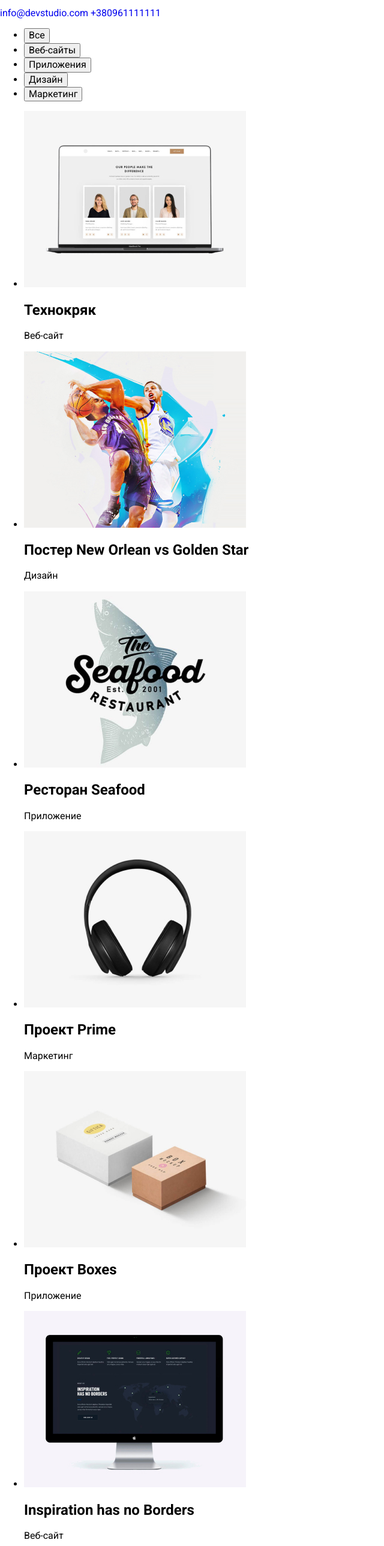
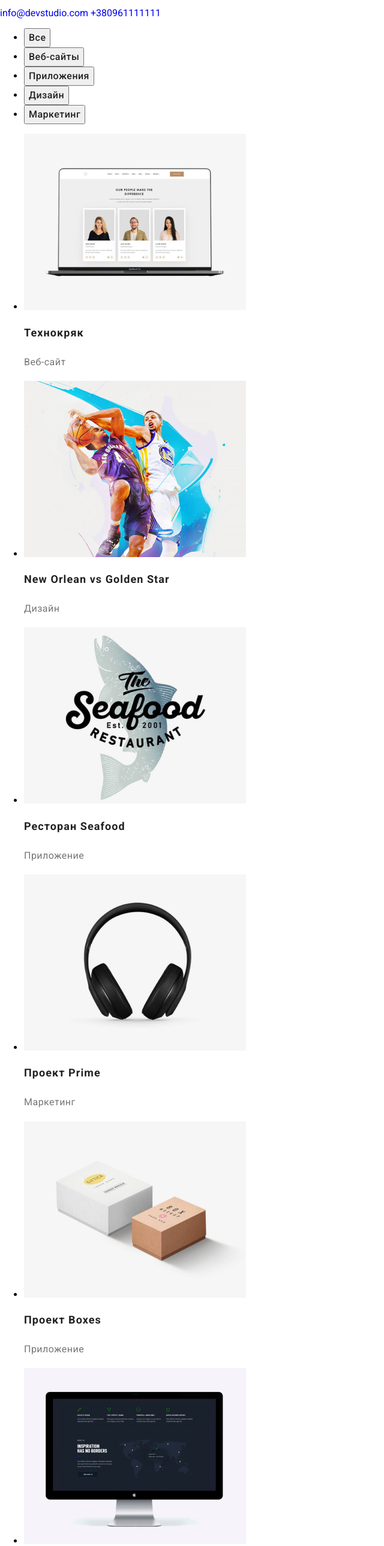
Before and after one commit to Dimka333/goit-markup-hw-02, a plain HTML site: page portfolio.html in a window 1280 px wide. Shown: the part 98-2676 px from the top of the page at 60% size, without its empty margins (0-640 px from the left). Drawn offline with nearby package versions, Linux system fonts and the light colour scheme.

Commit message:
ДЗ исправление

```diff
--- a/css/styles.css
+++ b/css/styles.css
@@ -146,11 +146,17 @@ body {
 /* ======END  OUR TEAM====== */
 
 /* ======FOOTER====== */
+
 .footer-logo-blue {
   color: #2196f3;
 }
-/* .footer-logo-white { */
-  color: white;
+
+.footer-logo-link {
+  font-family: var(--secondary-font);
+  font-weight: 700;
+  font-size: 26px;
+  line-height: 1.192;
+  letter-spacing: 0.03em;
 }
 
 .footer-address-map {
@@ -158,7 +164,7 @@ body {
   font-size: 14px;
   line-height: 1.714;
   letter-spacing: 0.03em;
-  color: #FFFFFF;
+  /* color: #FFFFFF; */
 }
 .footer-address-link {
   font-weight: 400;
@@ -169,6 +175,33 @@ body {
 }
 /* ======END FOOTER====== */
 
+/* ======PORTFOLIO====== */
 
+.portfolio-list-btn {
+  font-weight: 500;
+  font-size: 16px;
+  line-height: 1.625;
+  text-align: center;
+  letter-spacing: 0.03em;
+  color: var(--main-text-color);
+}
 
-/* ======PORTFOLIO====== */
+.portfolio-list-btn :hover,
+.portfolio-list-btn :focus {
+  color: #2196f3;
+}
+
+.portfolio-list-name {
+  font-weight: 700;
+  font-size: 18px;
+  line-height: 2;
+  letter-spacing: 0.06em;
+  color: var(--main-text-color);
+}
+.portfolio-list-text {
+  font-weight: 400;
+  font-size: 16px;
+  line-height: 1.888;
+  letter-spacing: 0.03em;
+  color: var(--secondary-text-color);
+}
--- a/portfolio.html
+++ b/portfolio.html
@@ -46,54 +46,68 @@
     <section class="portfolio">
       <h1 hidden>Портфолио</h1>
       <ul class="portfolio-btn">
-        <li class="portfolio-list-item"><button type="button">Все</button></li>
         <li class="portfolio-list-item">
-          <button type="button">Веб-сайты</button>
+          <button class="portfolio-list-btn" type="button">Все</button>
         </li>
         <li class="portfolio-list-item">
-          <button type="button">Приложения</button>
+          <button class="portfolio-list-btn" type="button">Веб-сайты</button>
         </li>
         <li class="portfolio-list-item">
-          <button type="button">Дизайн</button>
+          <button class="portfolio-list-btn" type="button">Приложения</button>
         </li>
         <li class="portfolio-list-item">
-          <button type="button">Маркетинг</button>
+          <button class="portfolio-list-btn" type="button">Дизайн</button>
+        </li>
+        <li class="portfolio-list-item">
+          <button class="portfolio-list-btn" type="button">Маркетинг</button>
         </li>
       </ul>
       <ul class="portfolio-list">
         <li class="portfolio-list-img">
           <img src="/img/portfolio/img.jpg" alt="экран с изображением сайта" />
-          <h2>Технокряк</h2>
-          <p c>Веб-сайт</p>
+          <h2 class="portfolio-list-name">Технокряк</h2>
+          <p class="portfolio-list-text">Веб-сайт</p>
         </li>
         <li class="portfolio-list-img">
           <img src="/img/portfolio/img-1.jpg" alt="два баскетболиста" />
-          <h2>Постер <span lang="en">New Orlean vs Golden Star</span></h2>
+          <h2 lang="en" class="portfolio-list-name">
+            New Orlean vs Golden Star
+          </h2>
           <p class="portfolio-list-text text">Дизайн</p>
         </li>
         <li class="portfolio-list-img">
           <img src="/img/portfolio/img-2.jpg" alt="Логотип ресторана" />
-          <h2>Ресторан <span lang="en">Seafood</span></h2>
+          <h2 class="portfolio-list-name">
+            Ресторан <span lang="en">Seafood</span>
+          </h2>
           <p class="portfolio-list-text text">Приложение</p>
         </li>
         <li class="portfolio-list-img">
           <img src="/img/portfolio/img-3.jpg" alt="Наушники" />
-          <h2>Проект <span lang="en">Prime</span></h2>
+          <h2 class="portfolio-list-name">
+            Проект <span lang="en">Prime</span>
+          </h2>
           <p class="portfolio-list-text text">Маркетинг</p>
         </li>
         <li class="portfolio-list-img">
           <img src="/img/portfolio/img-4.jpg" alt="Коробки" />
-          <h2>Проект <span lang="en">Boxes</span></h2>
+          <h2 class="portfolio-list-name">
+            Проект <span lang="en">Boxes</span>
+          </h2>
           <p class="portfolio-list-text text">Приложение</p>
         </li>
         <li class="portfolio-list-img">
           <img src="/img/portfolio/img-5.jpg" alt="Монитор" />
-          <h2 lang="en">Inspiration has no Borders</h2>
+          <h2 class="portfolio-list-name" lang="en">
+            Inspiration has no Borders
+          </h2>
           <p class="portfolio-list-text text">Веб-сайт</p>
         </li>
         <li>
           <img src="/img/portfolio/img-6.jpg" alt="Книга" />
-          <h2>Издание <span lang="en">Limited Edition</span></h2>
+          <h2 class="portfolio-list-name">
+            Издание <span lang="en">Limited Edition</span>
+          </h2>
           <p class="portfolio-list-text text">Дизайн</p>
         </li>
         <li class="portfolio-list-img">
@@ -101,7 +115,7 @@
             src="./img/portfolio/img-7.jpg"
             alt="Жетон с названием проэкта"
           />
-          <h2>Проект <span lang="en">LAB</span></h2>
+          <h2 class="portfolio-list-name">Проект <span lang="en">LAB</span></h2>
           <p class="portfolio-list-text text">Маркетинг</p>
         </li>
         <li class="portfolio-list-img">
@@ -109,7 +123,7 @@
             src="/img/portfolio/img-8.jpg"
             alt="Пользователь открывает приложение"
           />
-          <h2 lang="en">Growing Business</h2>
+          <h2 class="portfolio-list-name" lang="en">Growing Business</h2>
           <p class="portfolio-list-text text">Приложение</p>
         </li>
       </ul>
@@ -117,24 +131,25 @@
 
     <footer class="footer">
       <a
-        class="logo-lik link"
+        class="footer-logo-link link"
         href="/index.html"
         aria-label="Логотип студии"
         lang="en"
       >
-        <span class="logo">Web</span>Studio
+        <span class="footer-logo-blue">Web</span
+        ><span class="footer-logo-white">Studio</span>
       </a>
       <address>
         <a
-          class="footer-lik link"
+          class="footer-address-map link"
           href="https://goo.gl/maps/LQc42gJMV1cRJpGx6"
           target="blank"
           >г. Киев, пр-т Леси Украинки, 26</a
         >
-        <a class="footer-lik link" href="mailto:info@example.com"
+        <a class="footer-address-link link" href="mailto:info@example.com"
           >info@example.com</a
         >
-        <a class="footer-lik link" href="tel:+380991111111"
+        <a class="footer-address-link link" href="tel:+380991111111"
           >+38 099 111 11 11</a
         >
       </address>
```
Also changed, not shown: index.html (+1 -1 lines).
